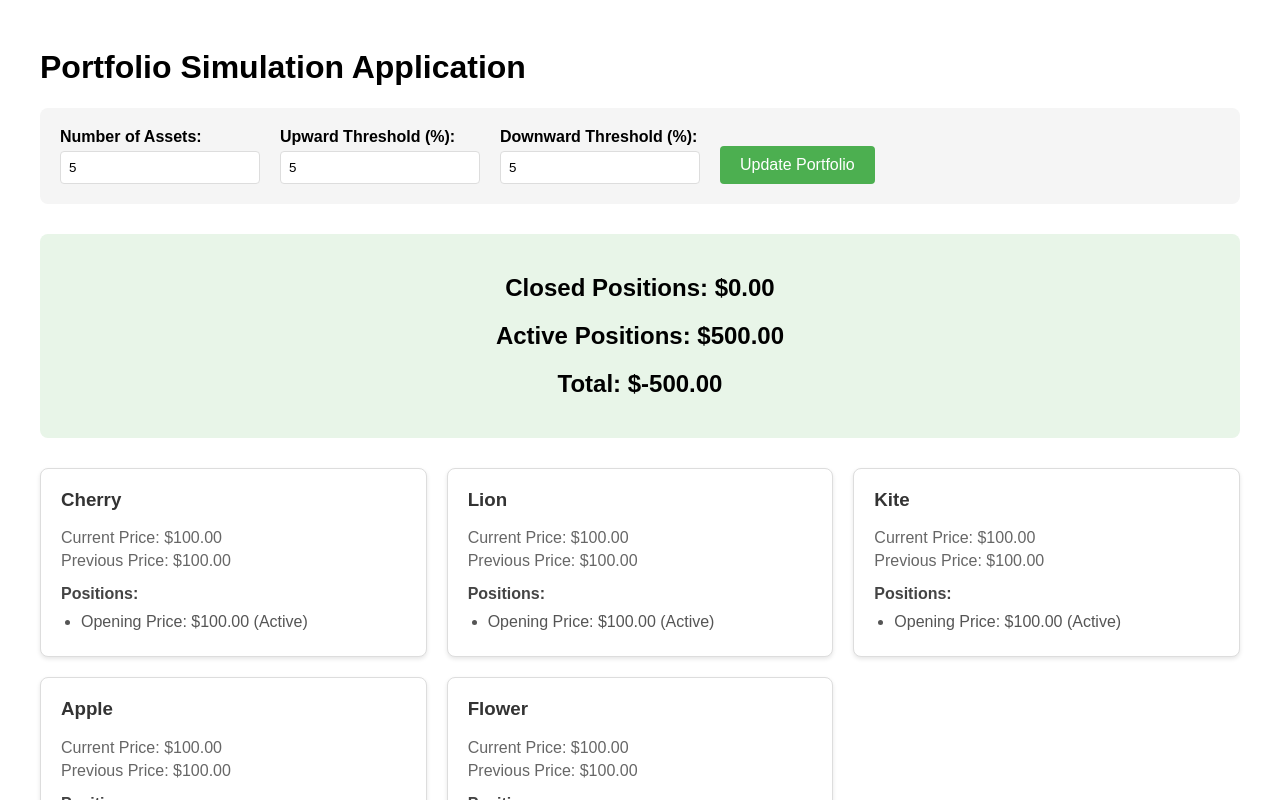
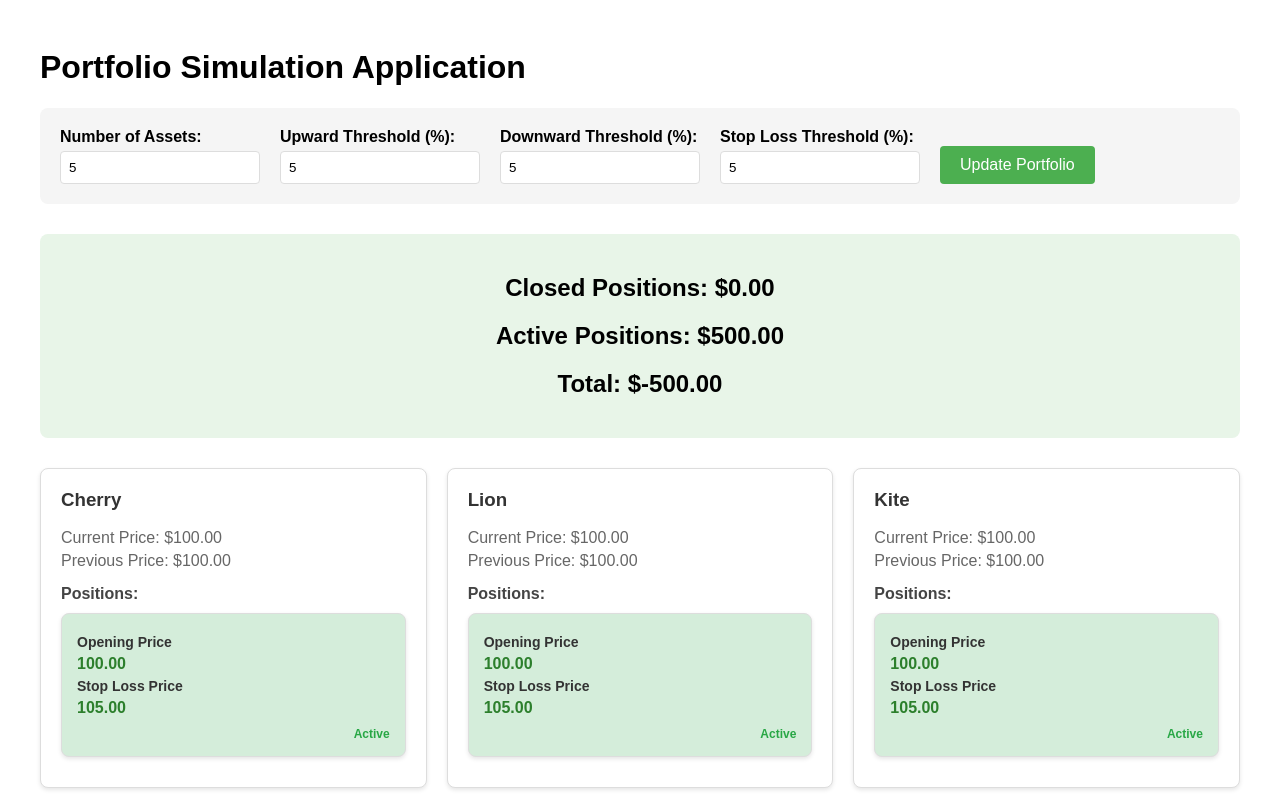
Before and after one commit to settlersxp/550tradingsimulator, a Vue app in the folder vue-project/: page / in a window 1280 px wide. Shown: the top 800 px of the page. Built offline with nearby package versions, Linux system fonts and the light colour scheme; the HTML template or start-up script is replaced by a standard one.

Commit message:
more beautiful frontend

```diff
--- a/vue-project/package.json
+++ b/vue-project/package.json
@@ -10,7 +10,7 @@
     "dev": "vite",
     "build": "run-p type-check \"build-only {@}\" --",
     "preview": "vite preview",
-    "test:unit": "vitest",
+    "test": "vitest",
     "build-only": "vite build",
     "type-check": "vue-tsc --build",
     "lint": "eslint . --fix --cache",
--- a/vue-project/src/App.vue
+++ b/vue-project/src/App.vue
@@ -15,11 +15,15 @@ import type { Position } from './types/position'
 // Portfolio data structure
 import type { Portfolio } from './types/portfolio'
 
+// Import the PositionDisplay component
+import PositionDisplay from './components/PositionDisplay.vue'
+
 // Reactive portfolio state
 const portfolio = reactive<Portfolio>({
   assets: [],
   upwardThreshold: 5,
-  downwardThreshold: 5
+  downwardThreshold: 5,
+  stopLossThreshold: 5 // New stop loss threshold
 })
 
 // Number of assets to generate
@@ -145,6 +149,17 @@ watch(numberOfAssets, (newVal, oldVal) => {
         />
       </div>
 
+      <div class="control-group">
+        <label for="stopLossThreshold">Stop Loss Threshold (%):</label>
+        <input
+          id="stopLossThreshold"
+          v-model.number="portfolio.stopLossThreshold"
+          type="number"
+          min="0"
+          step="0.1"
+        />
+      </div>
+
       <button @click="updatePortfolio">Update Portfolio</button>
     </div>
 
@@ -165,16 +180,11 @@ watch(numberOfAssets, (newVal, oldVal) => {
         <p>Previous Price: ${{ asset.previousPrice.toFixed(2) }}</p>
         <div class="positions">
           <h4>Positions:</h4>
-          <ul>
-            <li
-              v-for="(position, index) in asset.positions"
-              :key="index"
-            >
-              Opening Price: ${{ position.openingPrice.toFixed(2) }}
-              <span v-if="position.isActive"> (Active)</span>
-              <span v-else> (Closed)</span>
-            </li>
-          </ul>
+          <PositionDisplay
+            v-for="(position, index) in asset.positions"
+            :key="index"
+            :position="position"
+          />
         </div>
       </div>
     </div>
--- /dev/null
+++ b/vue-project/src/components/PositionDisplay.vue
@@ -0,0 +1,74 @@
+<script setup lang="ts">
+import type { Position } from '../types/position'
+
+defineProps<{
+  position: Position
+}>()
+</script>
+
+<template>
+  <div :class="['position-card', { 'active': position.isActive }]">
+    <div class="price-info">
+      <p class="price-label">Opening Price</p>
+      <p class="price-value">{{ position.openingPrice.toFixed(2) }}</p>
+    </div>
+    <div class="price-info">
+      <p class="price-label">Stop Loss Price</p>
+      <p class="price-value">{{ position.stopLossPrice.toFixed(2) }}</p>
+    </div>
+    <div class="status">
+      <span :class="{ 'active': position.isActive, 'inactive': !position.isActive }">
+        {{ position.isActive ? 'Active' : 'Closed' }}
+      </span>
+    </div>
+  </div>
+</template>
+
+<style scoped>
+.position-card {
+  border: 1px solid #ddd;
+  border-radius: 8px;
+  padding: 15px;
+  margin: 10px 0;
+  background-color: #f9f9f9;
+  box-shadow: 0 2px 4px rgba(0,0,0,0.1);
+}
+
+.position-card.active {
+  background-color: #d4edda; /* Light green for active positions */
+}
+
+.price-info {
+  margin: 5px 0;
+}
+
+.price-label {
+  font-weight: bold;
+  margin: 0 0 5px 0;
+  color: #333;
+  font-size: 14px;
+}
+
+.price-value {
+  margin: 0;
+  color: #2c7f2c;
+  font-weight: bold;
+  font-size: 16px;
+}
+
+.status {
+  margin-top: 10px;
+  text-align: right;
+  font-size: 12px;
+}
+
+.status span.active {
+  color: #28a745;
+  font-weight: bold;
+}
+
+.status span.inactive {
+  color: #dc3545;
+  font-weight: bold;
+}
+</style>
--- a/vue-project/src/types/portfolio.ts
+++ b/vue-project/src/types/portfolio.ts
@@ -4,4 +4,5 @@ export interface Portfolio {
   assets: Asset[]
   upwardThreshold: number
   downwardThreshold: number
+  stopLossThreshold: number
 }
```
